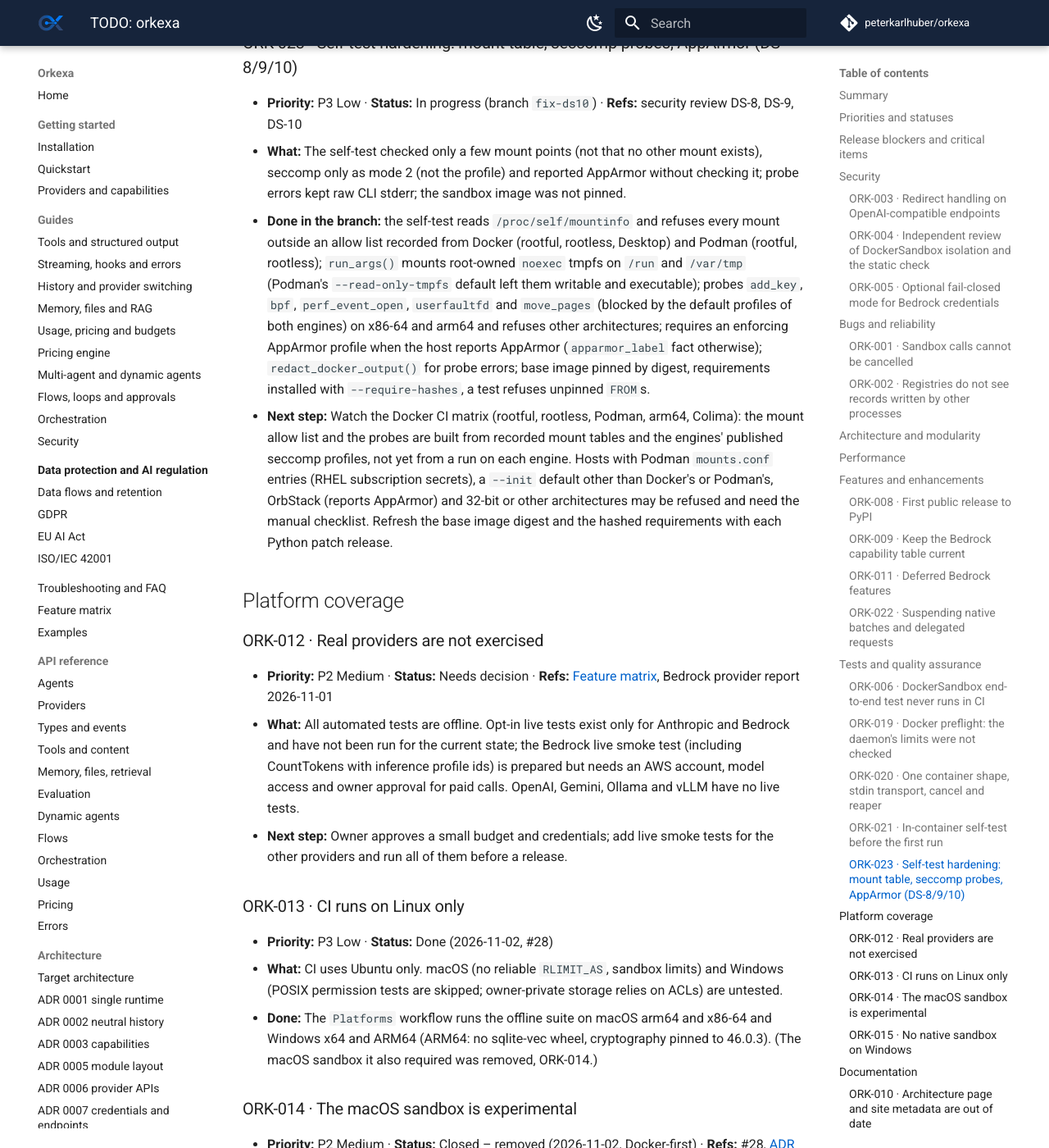
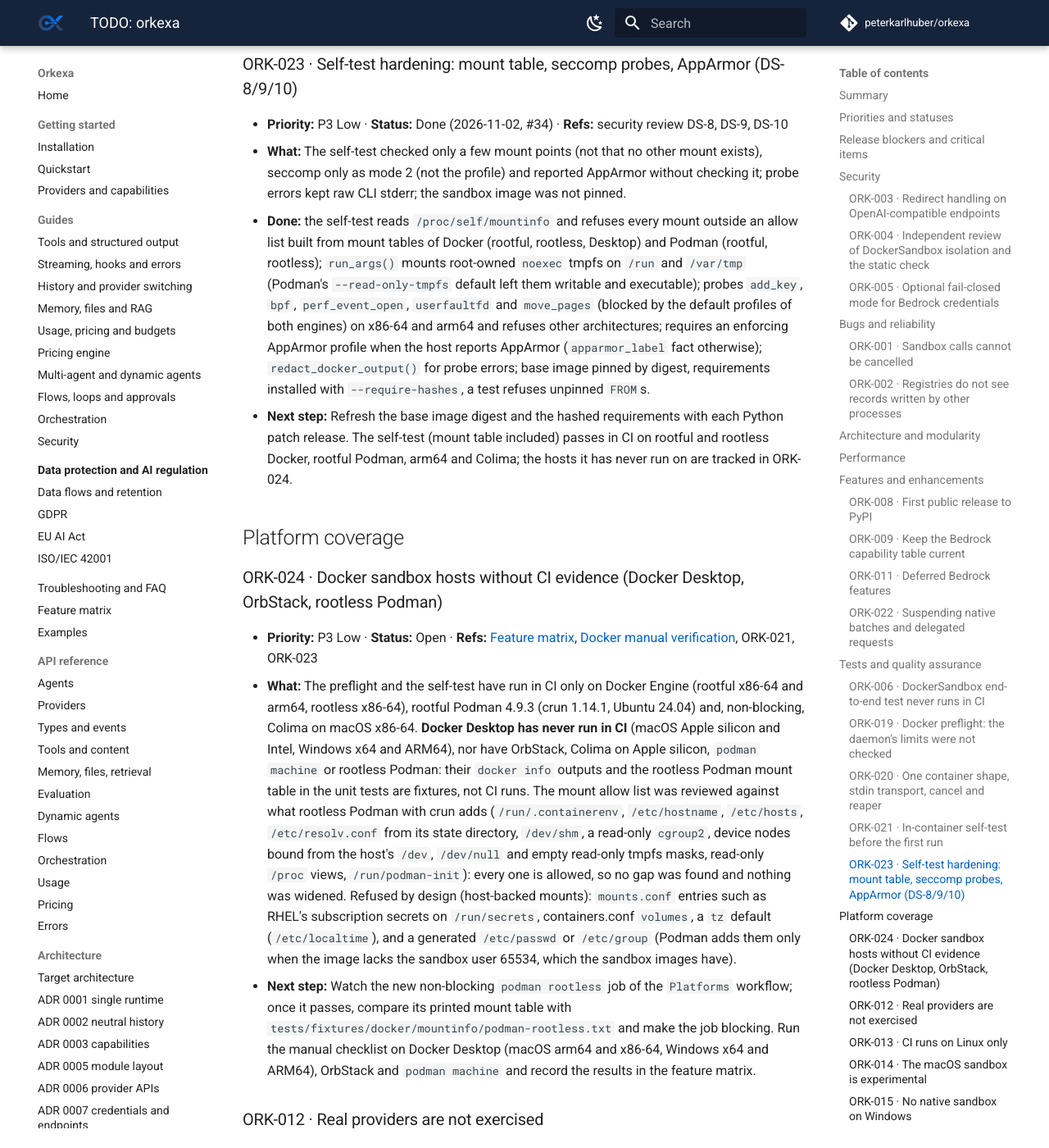
Before and after one commit to peterkarlhuber/orkexa, an MkDocs documentation site: the page built from docs/TODO.md, in a window 1280 px wide and 1400 px high, scrolled down 5683 px. Shown: the whole window at 82% size. Built offline with MkDocs 1.6.1 and Material for MkDocs 9.7.7, drawn with Linux system fonts in a browser that asks for light colours; comment, search, counter and statistics services are not loaded; some of the changed text lies outside the part shown.

Commit message:
CI: rootless Podman job and mount table dump; honest Docker host matrix
- Platforms workflow: a non-blocking "podman rootless" job (rootless
  Podman's Docker API with cpu, memory and pids delegated to the runner
  user), and both Podman jobs print the mount table a run_args()
  container gets with check_mount_table()'s verdict, as evidence for
  the allow list.
- Feature matrix: rootful and rootless Podman as separate rows, Docker
  Desktop on macOS Intel and Windows ARM64 added, "never run in CI" for
  every Docker Desktop host, refused-by-design Podman defaults
  (mounts.conf, containers.conf volumes/tz).
- TODO: ORK-019/020/021 (#31) and ORK-023 (#34) are done; new ORK-024
  for the hosts without CI evidence and the rootless Podman mount
  review (no gap found, nothing widened).

Co-Authored-By: Claude Opus 5.5 <noreply@anthropic.com>
Claude-Session: https://claude.ai/code/session_011tY7TDniHstzLHt2qvyZEp

```diff
--- a/docs/TODO.md
+++ b/docs/TODO.md
@@ -11,7 +11,7 @@
 |---|---|
 | P0 Critical | 0 |
 | P1 High | 0 |
-| P2 Medium | 6 |
+| P2 Medium | 1 |
 | P3 Low | 10 |
 | P4 Optional | 7 |
 
@@ -142,58 +142,74 @@ None known.
 
 ### ORK-019 · Docker preflight: the daemon's limits were not checked
 
-- **Priority:** P2 Medium · **Status:** In progress (branch `docker-unify`, not yet pushed) · **Refs:** Docker-first
-  sandbox plan 2026-11-02 (O1)
+- **Priority:** P2 Medium · **Status:** Done (2026-11-02, #31) · **Refs:** Docker-first sandbox plan 2026-11-02 (O1)
 - **What:** `DockerSandbox.probe()` only ran `docker info`. A daemon that cannot enforce memory, process or CPU limits
   (rootless without cgroup delegation, cgroup v1 rootless), an unconfined seccomp default or Windows containers would
   have run code without those limits.
-- **Done in the branch:** `orkexa.dynamic.docker.inspect_host()`/`preflight()` with the reason codes `os-type`,
+- **Done:** `orkexa.dynamic.docker.inspect_host()`/`preflight()` with the reason codes `os-type`,
   `limits`, `seccomp`, `rootless-cgroup`; recorded `docker info` outputs of rootful/rootless cgroup v1/v2, Podman,
   Docker Desktop, Colima, OrbStack, unconfined seccomp and Windows in the unit tests.
-- **Next step:** Merge after the MacOSSandbox removal; runtime R1/R2 adopt it.
+- **Next step:** None here; nodestro-runtime's Docker monitor uses it. Hosts without CI evidence: ORK-024.
 
 ### ORK-020 · One container shape, stdin transport, cancel and reaper
 
-- **Priority:** P2 Medium · **Status:** In progress (branch `docker-unify`) · **Refs:** plan O2
+- **Priority:** P2 Medium · **Status:** Done (2026-11-02, #31) · **Refs:** plan O2
 - **What:** Orkexa and the runtime used different `docker run` shapes; Orkexa bind-mounted the host's run directory
   and package (a remote daemon could not see them); a crashed host process left containers running.
-- **Done in the branch:** `ContainerLimits`/`run_args()` (no `-v`, no `-e`, `--pull never`, private IPC, ulimits,
+- **Done:** `ContainerLimits`/`run_args()` (no `-v`, no `-e`, `--pull never`, private IPC, ulimits,
   no logging, `noexec` tmpfs `/tmp` and `/work`, owner and deadline labels); `transport="stdin"` default
   (`"bind"` deprecated); cancel and timeout kill the container by name; `list_sandbox_containers()`/`reap()`.
-- **Next step:** Runtime R1 replaces its own `sandbox_run_args`/`StreamedSandbox` with these.
+- **Next step:** None here; nodestro-runtime's `sandbox_run_args` and `StreamedSandbox` now build on them.
 
 ### ORK-021 · In-container self-test before the first run
 
-- **Priority:** P2 Medium · **Status:** In progress (branch `docker-unify`) · **Refs:** plan O3
+- **Priority:** P2 Medium · **Status:** Done (2026-11-02, #31) · **Refs:** plan O3
 - **What:** A daemon can accept a flag and not apply it; nothing proved that the limits reached the container.
-- **Done in the branch:** `DockerSandbox.self_test()` (uid, capabilities, `NoNewPrivs`, seccomp, interfaces, read-only
+- **Done:** `DockerSandbox.self_test()` (uid, capabilities, `NoNewPrivs`, seccomp, interfaces, read-only
   root, `noexec`, cgroup v2 limits, rlimits, environment), remembered per host fingerprint, image id and shape;
   images run by id; `pin_base()`; `python -m orkexa.dynamic.docker --self-test`; CI matrix (rootful, rootless, refused
   rootless, Podman, arm64, Colima non-blocking) with real-container tests that fail instead of skipping.
-- **Next step:** Watch the first CI runs of the new matrix (the rootless, Podman and Colima jobs are new and were not
-  run before the push); Docker Desktop on macOS arm64, Windows/WSL2, Colima and OrbStack need the manual checklist
-  ([Docker manual verification](development/docker-manual-verification.md)).
+- **Next step:** None here: the matrix has passed on `master` (e.g. the Platforms run of #36 on 2026-11-02: rootful,
+  rootless, refused rootless, rootful Podman, arm64 and Colima x86-64). Hosts that never ran in CI: ORK-024.
 
 ### ORK-023 · Self-test hardening: mount table, seccomp probes, AppArmor (DS-8/9/10)
 
-- **Priority:** P3 Low · **Status:** In progress (branch `fix-ds10`) · **Refs:** security review DS-8, DS-9, DS-10
+- **Priority:** P3 Low · **Status:** Done (2026-11-02, #34) · **Refs:** security review DS-8, DS-9, DS-10
 - **What:** The self-test checked only a few mount points (not that no other mount exists), seccomp only as mode 2
   (not the profile) and reported AppArmor without checking it; probe errors kept raw CLI stderr; the sandbox image
   was not pinned.
-- **Done in the branch:** the self-test reads `/proc/self/mountinfo` and refuses every mount outside an allow list
-  recorded from Docker (rootful, rootless, Desktop) and Podman (rootful, rootless); `run_args()` mounts root-owned
+- **Done:** the self-test reads `/proc/self/mountinfo` and refuses every mount outside an allow list
+  built from mount tables of Docker (rootful, rootless, Desktop) and Podman (rootful, rootless); `run_args()` mounts root-owned
   `noexec` tmpfs on `/run` and `/var/tmp` (Podman's `--read-only-tmpfs` default left them writable and executable);
   probes `add_key`, `bpf`, `perf_event_open`, `userfaultfd` and `move_pages` (blocked by the default profiles of both
   engines) on x86-64 and arm64 and refuses other architectures; requires an enforcing AppArmor profile when the host
   reports AppArmor (`apparmor_label` fact otherwise); `redact_docker_output()` for probe errors; base image pinned by
   digest, requirements installed with `--require-hashes`, a test refuses unpinned `FROM`s.
-- **Next step:** Watch the Docker CI matrix (rootful, rootless, Podman, arm64, Colima): the mount allow list and the
-  probes are built from recorded mount tables and the engines' published seccomp profiles, not yet from a run on
-  each engine. Hosts with Podman `mounts.conf` entries (RHEL subscription secrets), a `--init` default other than
-  Docker's or Podman's, OrbStack (reports AppArmor) and 32-bit or other architectures may be refused and need the
-  manual checklist. Refresh the base image digest and the hashed requirements with each Python patch release.
+- **Next step:** Refresh the base image digest and the hashed requirements with each Python patch release. The
+  self-test (mount table included) passes in CI on rootful and rootless Docker, rootful Podman, arm64 and Colima;
+  the hosts it has never run on are tracked in ORK-024.
 
 ## Platform coverage
+
+### ORK-024 · Docker sandbox hosts without CI evidence (Docker Desktop, OrbStack, rootless Podman)
+
+- **Priority:** P3 Low · **Status:** Open · **Refs:** [Feature matrix](feature-matrix.md#docker-sandbox-hosts),
+  [Docker manual verification](development/docker-manual-verification.md), ORK-021, ORK-023
+- **What:** The preflight and the self-test have run in CI only on Docker Engine (rootful x86-64 and arm64, rootless
+  x86-64), rootful Podman 4.9.3 (crun 1.14.1, Ubuntu 24.04) and, non-blocking, Colima on macOS x86-64. **Docker
+  Desktop has never run in CI** (macOS Apple silicon and Intel, Windows x64 and ARM64), nor have OrbStack, Colima on
+  Apple silicon, `podman machine` or rootless Podman: their `docker info` outputs and the rootless Podman mount table
+  in the unit tests are fixtures, not CI runs. The mount allow list was reviewed against what rootless Podman with
+  crun adds (`/run/.containerenv`, `/etc/hostname`, `/etc/hosts`, `/etc/resolv.conf` from its state directory,
+  `/dev/shm`, a read-only `cgroup2`, device nodes bound from the host's `/dev`, `/dev/null` and empty read-only tmpfs
+  masks, read-only `/proc` views, `/run/podman-init`): every one is allowed, so no gap was found and nothing was
+  widened. Refused by design (host-backed mounts): `mounts.conf` entries such as RHEL's subscription secrets on
+  `/run/secrets`, containers.conf `volumes`, a `tz` default (`/etc/localtime`), and a generated `/etc/passwd` or
+  `/etc/group` (Podman adds them only when the image lacks the sandbox user 65534, which the sandbox images have).
+- **Next step:** Watch the new non-blocking `podman rootless` job of the `Platforms` workflow; once it passes, compare
+  its printed mount table with `tests/fixtures/docker/mountinfo/podman-rootless.txt` and make the job blocking. Run the
+  manual checklist on Docker Desktop (macOS arm64 and x86-64, Windows x64 and ARM64), OrbStack and `podman machine`
+  and record the results in the feature matrix.
 
 ### ORK-012 · Real providers are not exercised
 
--- a/docs/feature-matrix.md
+++ b/docs/feature-matrix.md
@@ -78,10 +78,15 @@ runner can run it, so it is checked with the
 | Docker Engine, rootful, Linux arm64 (ubuntu-24.04-arm) | CI | cgroup v2 |
 | Docker Engine, rootless, Linux x86-64 | CI | needs cpu, memory and pids delegated to the user |
 | Docker Engine, rootless without cpu delegation | CI: refused | reason `limits` |
-| Podman (`podman system service`, Docker API) | CI | rootful service in CI; rootless needs delegation like Docker |
+| Podman, rootful (`podman system service`, Docker API) | CI | Podman 4.9.3 with crun 1.14.1 on ubuntu-24.04 x86-64 |
+| Podman, rootless (`podman system service`, Docker API) | CI, non-blocking | new job (added 2026-11-02); until it has passed, only the mount table fixture `tests/fixtures/docker/mountinfo/podman-rootless.txt` (not taken from a CI run) covers it; needs cgroup v2 and cpu, memory and pids delegated to the user |
+| Podman with `mounts.conf` entries (RHEL subscription secrets on `/run/secrets`) or a containers.conf `volumes` or `tz` default (a mount at `/etc/localtime`) | refused | the self-test refuses every host-backed mount, by design |
 | Colima, macOS x86-64 (macos-15-intel) | CI, non-blocking | nested virtualization on hosted runners is not guaranteed |
-| Docker Desktop, macOS arm64 | unverified in CI | refused if it reports an unconfined seccomp default |
-| Docker Desktop, Windows (WSL2 backend) | unverified in CI | Linux containers only; Windows containers are refused (`os-type`) |
+| Docker Desktop, macOS arm64 (Apple silicon) | unverified in CI | never run in CI; refused if it reports an unconfined seccomp default |
+| Docker Desktop, macOS x86-64 (Intel) | unverified in CI | never run in CI |
+| Docker Desktop, Windows x64 (WSL2 backend) | unverified in CI | never run in CI; Linux containers only, Windows containers are refused (`os-type`) |
+| Docker Desktop, Windows ARM64 (WSL2 backend) | unverified in CI | never run in CI; arm64 Linux containers (the seccomp probes cover arm64) |
 | Colima, macOS arm64 | unverified in CI | |
-| OrbStack, macOS | unverified in CI | |
+| OrbStack, macOS | unverified in CI | reports AppArmor, so an enforcing profile is required in the container |
+| Podman machine (macOS, Windows) | unverified in CI | the machine's Linux VM runs Podman rootless by default |
 | Any daemon on cgroup v1 | refused | rootless: `rootless-cgroup`; rootful: `self-test` (limits cannot be verified) |
```
Also changed, not shown: docs/development/docker-manual-verification.md (+6 -5 lines), 1 other file.
